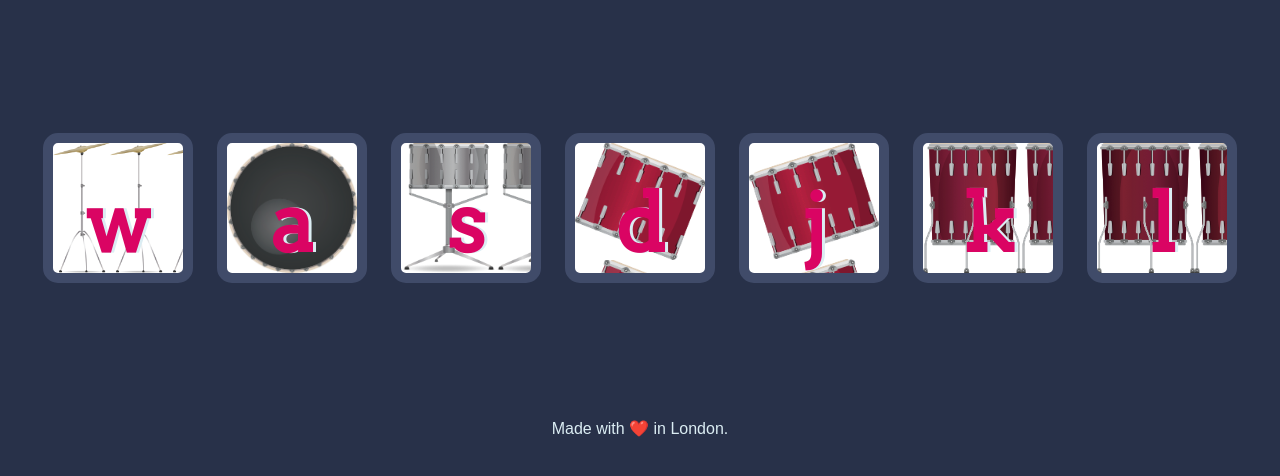
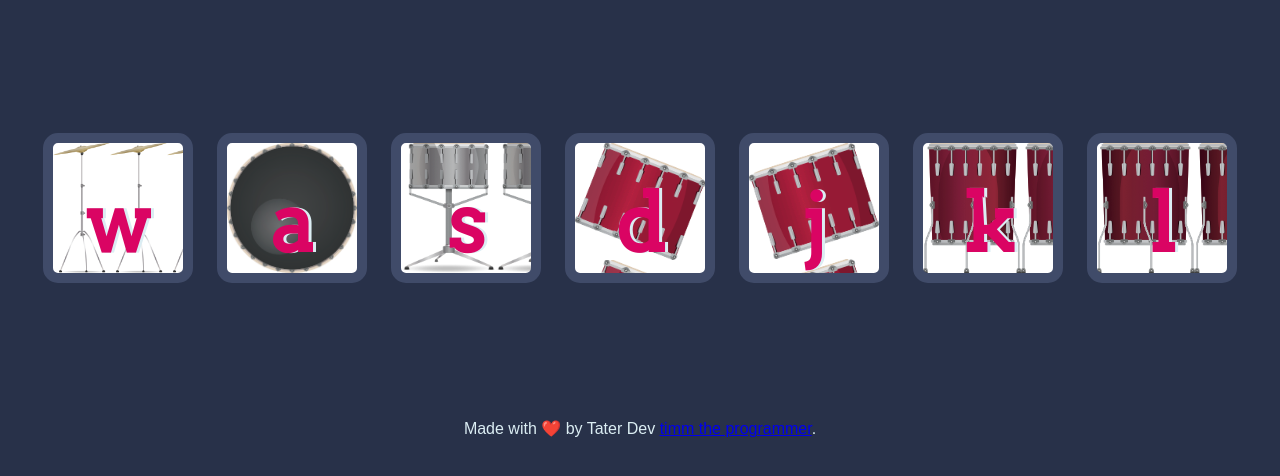
Before and after one commit to wisecodeworks/drums, a plain HTML site: page index.html in a window 1280 px wide. Shown: the part 156-632 px from the top of the page. Drawn offline with Linux system fonts and the light colour scheme.

Commit message:
updated footer
Updated footer with portfolio address

```diff
--- a/index.html
+++ b/index.html
@@ -24,7 +24,7 @@
 
 
   <footer>
-    Made with ❤️ in London.
+    Made with ❤️ by Tater Dev <a href="https://timmtheprogrammer.com">timm the programmer</a>.
   </footer>
     <script src="index.js" charset="utf-8"></script>
 </body>
```
